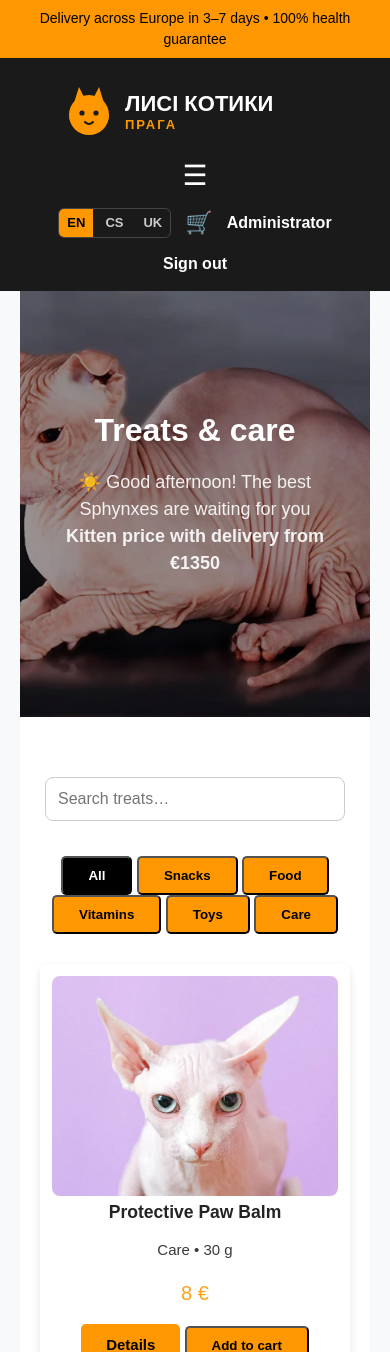
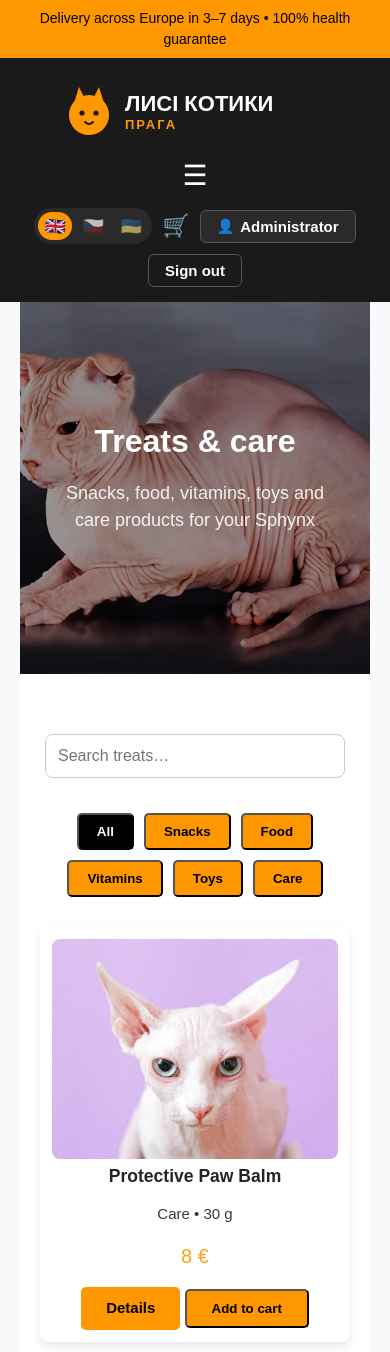
Before and after one commit to BreraDMR/sphynx-cattery-website, a PHP site: page /treats.php in a window 390 px wide. Shown: the top 1352 px of the page. Run offline with PHP 8.4, Linux system fonts and the light colour scheme; the visitor is signed in with stand-in values (Sample User, id 1); data comes from the database, SQL or seed files in the repository; both versions use the stored data as it was after the commit; data that the repository does not hold is empty.

Commit message:
Polish UI: flag language switcher, cohesive auth buttons, asset cache-busting, responsive filters, fuller demo catalog
- header: language switcher now uses country-flag pills; sign in/up restyled
  as a cohesive ghost+solid button pair (no more 'pretty button + plain text').
- Cache-bust style.css/script.js by filemtime so deploys never serve a stale
  cached script (fixes Ukrainian-hardcoded greeting/labels lingering in cache).
- script.js: time-of-day greeting only runs on the home page (was overwriting
  the localized hero subtitle on contacts/about/delivery).
- Responsive: catalog/treats filter buttons wrap cleanly in a flex .filter-row
  (were overlapping on narrow phones); search input maxes at 100% width.
- Seeds: +13 cats and +10 treats so every filter category has 3-5 items.

```diff
--- a/site/assets/css/style.css
+++ b/site/assets/css/style.css
@@ -645,7 +645,7 @@ form {
 .header-actions {
     display: flex;
     align-items: center;
-    gap: 14px;
+    gap: 10px;
     flex-wrap: wrap;
     justify-content: center;
 }
@@ -655,46 +655,94 @@ form {
     line-height: 0;
 }
 
+/* Language switcher — flag pills, identical layout on desktop and mobile */
 .lang-switch {
-    display: flex;
+    display: inline-flex;
+    align-items: center;
     gap: 4px;
-    border: 1px solid #444;
-    border-radius: 6px;
-    overflow: hidden;
+    background: #2a2a2a;
+    border-radius: 999px;
+    padding: 4px;
 }
 
 .lang-link {
-    color: #ccc;
+    display: inline-flex;
+    align-items: center;
+    justify-content: center;
+    width: 34px;
+    height: 28px;
+    border-radius: 999px;
+    font-size: 17px;
+    line-height: 1;
     text-decoration: none;
-    font-weight: bold;
-    font-size: 13px;
-    padding: 4px 8px;
+    filter: grayscale(55%);
+    opacity: 0.7;
+    transition: filter .15s, opacity .15s, background .15s;
 }
 
 .lang-link:hover {
-    color: #ff9800;
+    filter: none;
+    opacity: 1;
 }
 
 .lang-link.active {
     background: #ff9800;
-    color: #000;
+    filter: none;
+    opacity: 1;
 }
 
-.header-actions .auth-link,
-.header-actions .account-link {
-    color: #fff;
+/* Auth buttons — one cohesive pair (no "pretty + plain text" mismatch) */
+.btn-ghost,
+.btn-solid,
+.btn-account {
+    display: inline-flex;
+    align-items: center;
+    gap: 6px;
+    padding: 8px 16px;
+    border-radius: 6px;
+    font-weight: bold;
+    font-size: 15px;
+    line-height: 1;
     text-decoration: none;
-    font-weight: bold;
     white-space: nowrap;
 }
 
-.header-actions .auth-link:hover,
-.header-actions .account-link:hover {
+.btn-ghost {
+    color: #fff;
+    background: transparent;
+    border: 1.5px solid #555;
+}
+
+.btn-ghost:hover {
+    border-color: #ff9800;
     color: #ff9800;
 }
 
-.auth-register {
-    padding: 6px 16px;
+.btn-solid {
+    color: #000;
+    background: #ff9800;
+    border: 1.5px solid #ff9800;
+}
+
+.btn-solid:hover {
+    filter: brightness(1.06);
+}
+
+.btn-account {
+    color: #fff;
+    background: #2a2a2a;
+    border: 1.5px solid #555;
+    max-width: 170px;
+    overflow: hidden;
+    text-overflow: ellipsis;
+}
+
+.btn-account:hover {
+    border-color: #ff9800;
+}
+
+.btn-account__icon {
+    font-size: 14px;
 }
 
 .cart-link {
@@ -722,6 +770,23 @@ form {
 
 .nav-admin {
     color: #ff9800 !important;
+}
+
+/* Catalog / treats filter buttons — flex row that wraps cleanly (they used
+   to overlap on narrow phones because they were loose inline-blocks). */
+.filter-row {
+    display: flex;
+    flex-wrap: wrap;
+    gap: 10px;
+    justify-content: center;
+}
+
+.filter-row .button {
+    padding: 9px 18px;
+}
+
+.search-input {
+    max-width: 100%;
 }
 
 /* ==========================================================================
--- a/site/assets/js/script.js
+++ b/site/assets/js/script.js
@@ -126,7 +126,12 @@ function treatCardHtml(treat) {
 
 // ── Boot ─────────────────────────────────────────────────────────────────
 window.addEventListener('load', () => {
-    renderHeroGreeting();
+    // The time-of-day greeting replaces the hero subtitle -- only do that on
+    // the home page (which has the catalog), not on contacts/about/delivery,
+    // where the hero subtitle is real page copy.
+    if (document.getElementById('catsContainer')) {
+        renderHeroGreeting();
+    }
 
     // Mobile menu
     const mobileBtn = document.getElementById('mobileMenuBtn');
--- a/site/config/i18n.php
+++ b/site/config/i18n.php
@@ -129,3 +129,14 @@ function locale_label(string $locale): string
         default => strtoupper($locale),
     };
 }
+
+/** Flag emoji for the language switcher (regional-indicator pairs). */
+function locale_flag(string $locale): string
+{
+    return match ($locale) {
+        'en' => '🇬🇧',
+        'cs' => '🇨🇿',
+        'uk' => '🇺🇦',
+        default => '🏳️',
+    };
+}
--- a/site/includes/header.php
+++ b/site/includes/header.php
@@ -20,6 +20,11 @@ if ($__user !== null && isset($GLOBALS['pdo'])) {
 }
 
 $__title = $page_title ?? t('common.brand');
+// Cache-bust CSS/JS by file mtime so a browser never serves a stale copy
+// after a deploy (the previous Ukrainian-hardcoded script.js lingering in
+// cache was exactly this problem).
+$__cssv = @filemtime(__DIR__ . '/../assets/css/style.css') ?: time();
+$__jsv = @filemtime(__DIR__ . '/../assets/js/script.js') ?: time();
 ?>
 <!DOCTYPE html>
 <html lang="<?= htmlspecialchars(current_locale()) ?>">
@@ -28,8 +33,8 @@ $__title = $page_title ?? t('common.brand');
     <meta name="viewport" content="width=device-width, initial-scale=1.0">
     <title><?= htmlspecialchars($__title) ?></title>
     <link rel="icon" href="assets/images/favicon.ico">
-    <link rel="stylesheet" href="assets/css/style.css">
-    <script src="assets/js/script.js" defer></script>
+    <link rel="stylesheet" href="assets/css/style.css?v=<?= $__cssv ?>">
+    <script src="assets/js/script.js?v=<?= $__jsv ?>" defer></script>
 </head>
 <body>
 
@@ -55,20 +60,22 @@ $__title = $page_title ?? t('common.brand');
         </nav>
 
         <div class="header-actions">
-            <div class="lang-switch">
+            <div class="lang-switch" role="group" aria-label="<?= te('lang.label') ?>">
                 <?php foreach (SUPPORTED_LOCALES as $__loc): ?>
                     <a href="<?= htmlspecialchars(lang_switch_url($__loc)) ?>"
-                       class="lang-link <?= $__loc === current_locale() ? 'active' : '' ?>"><?= htmlspecialchars(locale_label($__loc)) ?></a>
+                       class="lang-link <?= $__loc === current_locale() ? 'active' : '' ?>"
+                       title="<?= htmlspecialchars(locale_label($__loc)) ?>"
+                       aria-label="<?= htmlspecialchars(locale_label($__loc)) ?>"><?= locale_flag($__loc) ?></a>
                 <?php endforeach; ?>
             </div>
 
             <?php if ($__user !== null): ?>
                 <a href="cart.php" class="cart-link" title="<?= te('nav.cart') ?>">🛒<?php if ($__cartCount > 0): ?><span class="cart-badge"><?= $__cartCount ?></span><?php endif; ?></a>
-                <a href="account.php" class="account-link"><?= htmlspecialchars($__user->name) ?></a>
-                <a href="logout.php" class="auth-link"><?= te('nav.logout') ?></a>
+                <a href="account.php" class="btn-account"><span class="btn-account__icon">👤</span><?= htmlspecialchars($__user->name) ?></a>
+                <a href="logout.php" class="btn-ghost"><?= te('nav.logout') ?></a>
             <?php else: ?>
-                <a href="login.php" class="auth-link"><?= te('nav.login') ?></a>
-                <a href="register.php" class="button auth-register"><?= te('nav.register') ?></a>
+                <a href="login.php" class="btn-ghost"><?= te('nav.login') ?></a>
+                <a href="register.php" class="btn-solid"><?= te('nav.register') ?></a>
             <?php endif; ?>
         </div>
     </div>
--- a/site/index.php
+++ b/site/index.php
@@ -21,7 +21,7 @@ require_once __DIR__ . '/includes/header.php';
         <div class="text-center mb-30">
             <input type="text" id="searchInput" class="search-input" placeholder="<?= te('catalog.search') ?>">
 
-            <div class="mt-15">
+            <div class="mt-15 filter-row">
                 <button class="button filter-btn active" data-color="all"><?= te('color.all') ?></button>
                 <?php foreach (CAT_FILTER_COLORS as $__value => $__key): ?>
                     <button class="button filter-btn" data-color="<?= htmlspecialchars($__value) ?>"><?= te($__key) ?></button>
--- a/site/treats.php
+++ b/site/treats.php
@@ -25,7 +25,7 @@ require_once __DIR__ . '/includes/header.php';
         <div class="text-center mb-30">
             <input type="text" id="treatSearchInput" class="search-input" placeholder="<?= te('treats.search') ?>">
 
-            <div class="mt-15">
+            <div class="mt-15 filter-row">
                 <button class="button treat-filter-btn active" data-category="all"><?= te('treats.cat.all') ?></button>
                 <?php foreach (TREAT_CATEGORY_KEYS as $__cat => $__key): ?>
                     <button class="button treat-filter-btn" data-category="<?= htmlspecialchars($__cat) ?>"><?= te($__key) ?></button>
```
Also changed, not shown: site/database.sql (+31 -0 lines).
